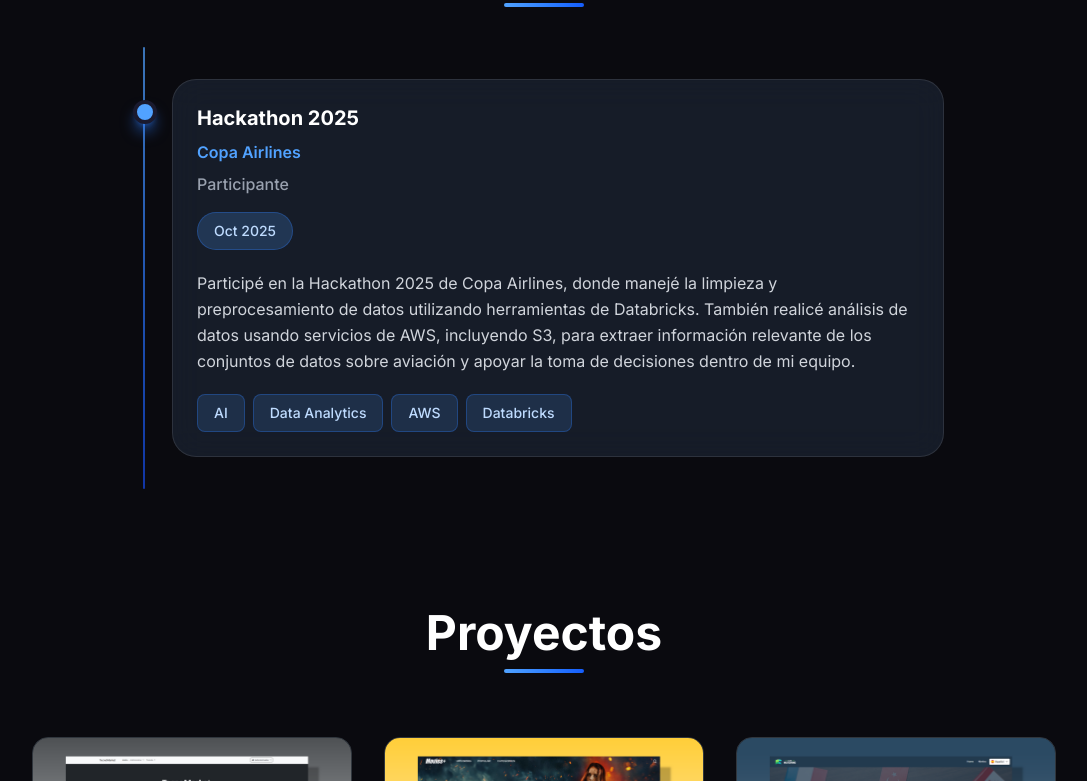
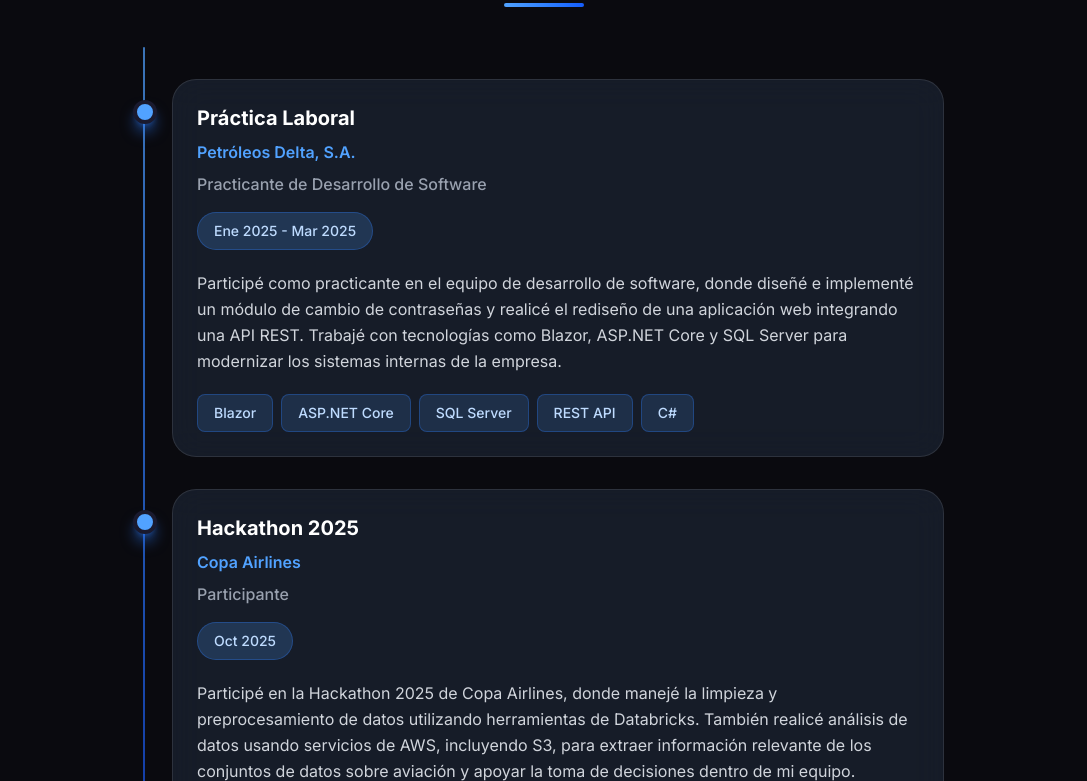
Before and after one commit to josephr04/Portafolio, a React (Vite) app: page / in a window 1280 px wide. Shown: the part 1859-2640 px from the top of the page, without its empty margins (96-1183 px from the left). Built offline with nearby package versions, Linux system fonts and the light colour scheme.

Commit message:
feat: add new experience and translations

```diff
--- a/src/data/experience.ts
+++ b/src/data/experience.ts
@@ -13,6 +13,20 @@
     ],
   },*/
   {
+    titlekey: "experience.delta2025.title",
+    businesskey: "experience.delta2025.business",
+    timekey: "experience.delta2025.time",
+    rolekey: "experience.delta2025.role",
+    descriptionkey: "experience.delta2025.description",
+    skills: [
+      "Blazor",
+      "ASP.NET Core",
+      "SQL Server",
+      "REST API",
+      "C#",
+    ],
+  },
+  {
     titlekey: "experience.hackaton2025.title",
     businesskey: "experience.hackaton2025.business",
     timekey: "experience.hackaton2025.time",
--- a/src/data/translations.ts
+++ b/src/data/translations.ts
@@ -46,6 +46,13 @@
     "experience.hackaton2025.role": "Participante",
     "experience.hackaton2025.description": "Participé en la Hackathon 2025 de Copa Airlines, donde manejé la limpieza y preprocesamiento de datos utilizando herramientas de Databricks. También realicé análisis de datos usando servicios de AWS, incluyendo S3, para extraer información relevante de los conjuntos de datos sobre aviación y apoyar la toma de decisiones dentro de mi equipo.",
     "experience.hackaton2025.skills": "Habilidades",
+
+    "experience.delta2025.title": "Práctica Laboral",
+    "experience.delta2025.business": "Petróleos Delta, S.A.",
+    "experience.delta2025.time": "Ene 2025 - Mar 2025",
+    "experience.delta2025.role": "Practicante de Desarrollo de Software",
+    "experience.delta2025.description": "Participé como practicante en el equipo de desarrollo de software, donde diseñé e implementé un módulo de cambio de contraseñas y realicé el rediseño de una aplicación web integrando una API REST. Trabajé con tecnologías como Blazor, ASP.NET Core y SQL Server para modernizar los sistemas internas de la empresa.",
+    "experience.delta2025.skills": "Habilidades",
 
     // Projects
     "projects.title": "Proyectos",
@@ -135,6 +142,13 @@
     "experience.hackaton2025.description": "Participated in the Copa Airlines Hackathon 2025, where I handled data cleaning and preprocessing using Databricks tools. I also performed data analysis using AWS services including S3 to extract meaningful insights from aviation datasets and support data-driven decision-making in my team.",
     "experience.hackaton2025.skills": "Skills",
 
+    "experience.delta2025.title": "Software Development Internship",
+    "experience.delta2025.business": "Petróleos Delta, S.A.",
+    "experience.delta2025.time": "Jan 2025 - Mar 2025",
+    "experience.delta2025.role": "Software Development Intern",
+    "experience.delta2025.description": "Worked as a software development intern, where I designed and implemented a password management module and led the redesign of a legacy web application by integrating a REST API. Leveraged modern technologies such as Blazor, ASP.NET Core and SQL Server to modernize internal business solutions.",
+    "experience.delta2025.skills": "Skills",
+
     // Projects
     "projects.title": "Projects",
 
```
